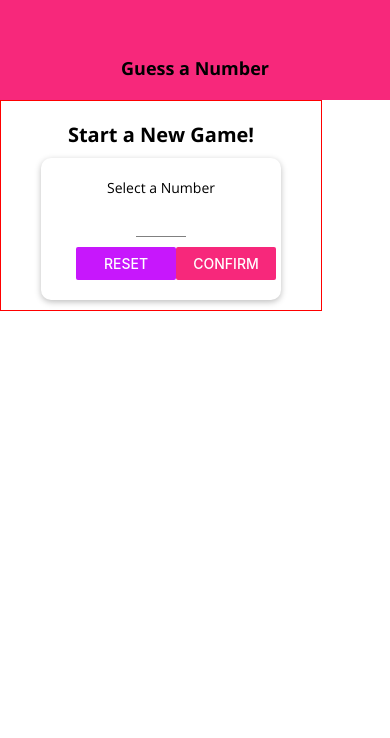
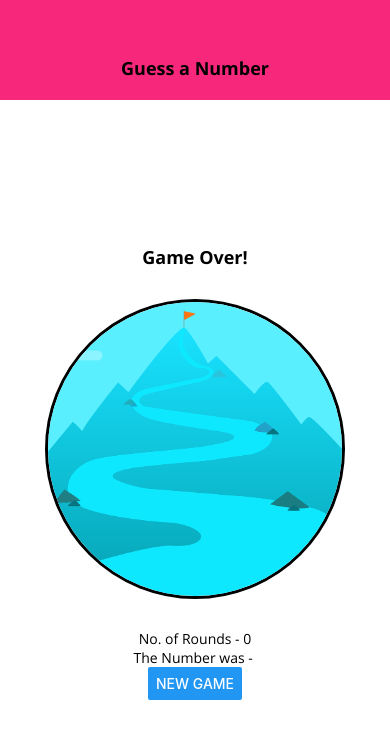
Before and after one commit to SaiSridhar783/React-Native, a React Native app: screen / in a window 390 px wide. Shown: the top 738 px of the page. Built offline with nearby package versions, Linux system fonts and the light colour scheme.

Commit message:
Local images

```diff
--- a/App.tsx
+++ b/App.tsx
@@ -44,6 +44,11 @@ export default function App() {
 	};
 
 	let content = <StartGameScreen onStartGame={startGameHandler} />;
+	content = <GameOverScreen
+	roundsNumber={guessRounds}
+	userNumber={userNumber}
+	onRestart={configureNewGameHandler}
+/>
 
 	if (userNumber && guessRounds <= 0) {
 		content = (
--- a/screens/GameOverScreen.tsx
+++ b/screens/GameOverScreen.tsx
@@ -1,5 +1,7 @@
 import React from "react";
-import { Button, StyleSheet, Text, View } from "react-native";
+import { Button, Image, StyleSheet, View } from "react-native";
+import BodyText from "../components/BodyText";
+import TitleText from "../components/TitleText";
 
 interface GameOverScreenProps {
 	roundsNumber: number;
@@ -10,9 +12,16 @@ interface GameOverScreenProps {
 function GameOverScreen(props: GameOverScreenProps) {
 	return (
 		<View style={styles.screen}>
-			<Text>Game Over!</Text>
-			<Text>No. of Rounds - {props.roundsNumber}</Text>
-			<Text>The Number was - {props.userNumber}</Text>
+			<TitleText>Game Over!</TitleText>
+			<View style={styles.imageContainer}>
+				<Image
+					source={require("../assets/success.png")}
+					style={styles.image}
+					resizeMode="cover"
+				/>
+			</View>
+			<BodyText>No. of Rounds - {props.roundsNumber}</BodyText>
+			<BodyText>The Number was - {props.userNumber}</BodyText>
 			<Button title="NEW GAME" onPress={props.onRestart} />
 		</View>
 	);
@@ -24,6 +33,19 @@ const styles = StyleSheet.create({
 		justifyContent: "center",
 		alignItems: "center",
 	},
+	image: {
+		width: "100%",
+		height: "100%",
+	},
+	imageContainer: {
+		borderRadius: 150,
+		borderWidth: 3,
+		borderColor: "black",
+		width: 300,
+		height: 300,
+		overflow: "hidden",
+		marginVertical: 30,
+	},
 });
 
 export default GameOverScreen;
```
Also changed, not shown: assets/success.png (added).
